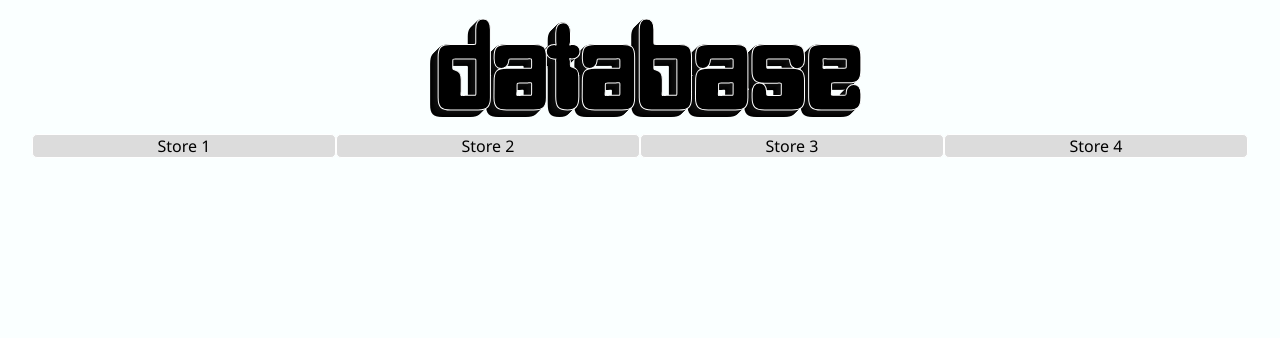
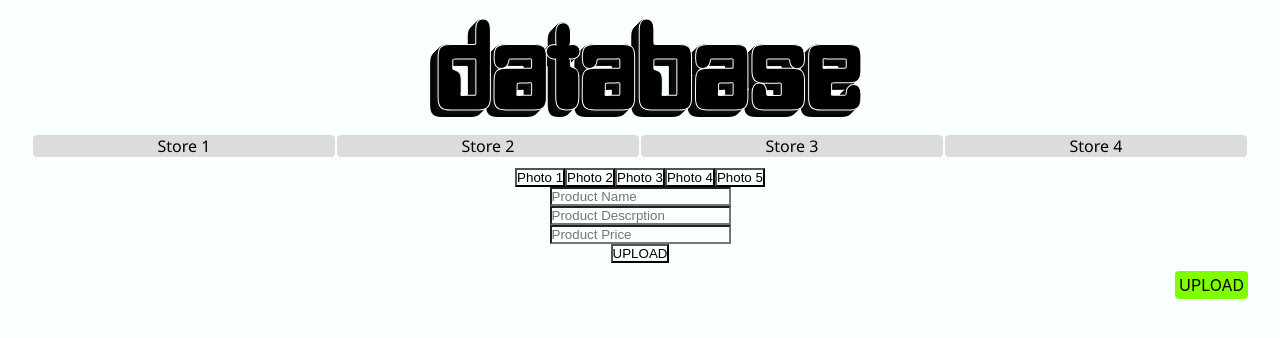
Before and after one commit to luke-mar/vintage-database, a React (Create React App) app: page /upload in a window 1280 px wide. Shown: the top 338 px of the page. Built offline with nearby package versions, Linux system fonts and the light colour scheme; no server answers.

Commit message:
working navigation and styling

```diff
--- a/package.json
+++ b/package.json
@@ -6,6 +6,7 @@
     "@testing-library/jest-dom": "^5.16.5",
     "@testing-library/react": "^13.4.0",
     "@testing-library/user-event": "^13.5.0",
+    "axios": "^1.4.0",
     "react": "^18.2.0",
     "react-dom": "^18.2.0",
     "react-router-dom": "^6.11.1",
--- a/src/App.js
+++ b/src/App.js
@@ -3,22 +3,39 @@ import Header from './components/Header/Header';
 import Card from './components/Card/Card';
 import StoreList from './components/StoreList/StoreList';
 import ItemPage from './components/ItemPage/ItemPage';
+import UploadPage from './components/UploadPage/UploadPage';
+import Footer from './components/Footer/Footer';
 
 import { Routes, Route } from "react-router-dom";
-import { useState } from "react";
+import { useState, useEffect } from "react";
+import axios from 'axios';
 
 function App() {
+  const [allProducts, setAllProducts] = useState([]);
+  const [nickname, setNickname] = useState('');
+
+  useEffect(() => {
+    axios.get('http://localhost:8080/products/')
+      .then((response) => {
+        if(response.data){
+          setAllProducts(response.data);
+        }
+      });
+  }, []);
+
   return (
     <>
       <Header />
       <StoreList />
 
       <Routes>
-        <Route path="/" element={<Card />} />
-        <Route path="/all" element={<Card />} />
-        <Route path="/item" element={<ItemPage />} />
+        <Route path="/" element={<Card allProducts={allProducts} setNickname={setNickname}/>} />
+        <Route path="/all" element={<Card allProducts={allProducts} setNickname={setNickname}/>} />
+        <Route path="/item/:id" element={<ItemPage nickname={nickname} allProducts={allProducts}/>} />
+        <Route path="/upload" element={<UploadPage />} />
+      </Routes>
 
-      </Routes>
+      <Footer />
     </>
   );
 }
--- a/src/components/Card/Card.js
+++ b/src/components/Card/Card.js
@@ -1,24 +1,28 @@
 import './Card.scss';
 import { useNavigate } from 'react-router-dom';
+import { useState, useEffect } from "react";
 
-function Card() {
+
+function Card(props) {
   const navigate = useNavigate();
 
   return (
     <>
-      <div className='container'>
-        <div className='card'>
-          <div className='photo' onClick={()=>{navigate('/item')}}></div>
-          <div className='name'>Item 1</div>
-        </div>
-      </div>
-
-      <div className='container'>
-        <div className='card'>
-          <div className='photo' onClick={()=>{navigate('/item')}}></div>
-          <div className='name'>Item 2</div>
-        </div>
-      </div>
+      {
+        props.allProducts.map (product =>{
+          return(
+            <div className='container'>
+              <div className='card'>
+                <img src={product.image1} className='photo' onClick={()=>{props.setNickname(product.nickname); navigate(`/item/${product.nickname}`);}}></img>
+                <div className='row'>
+                    <div className='name'>{product.name}</div>
+                    <div className='name'>{product.size}</div>
+                  </div>
+              </div>
+            </div>
+          );
+        })
+      }
     </>
   )
 }
--- a/src/components/Card/Card.scss
+++ b/src/components/Card/Card.scss
@@ -17,7 +17,8 @@
 
 .photo {
     width: 90%;
-    height: 85%;
+    height: 80%;
+    object-fit: cover;
     background-color: azure;
     margin: 1rem;
     border-radius: 5px;
@@ -28,4 +29,12 @@
 
 .name {
     background-color: unset;
+    padding:  0 0.5rem;
 }
+
+.row {
+    display: flex;
+    flex-direction: row;
+    justify-content: flex-start;
+    background-color: unset;
+}
--- /dev/null
+++ b/src/components/Footer/Footer.js
@@ -0,0 +1,14 @@
+import './Footer.scss';
+import { useNavigate } from 'react-router-dom';
+function Footer() {
+  const navigate = useNavigate();
+  return (
+    <>
+        <div className='footer'>
+            <div className='footer-upload' onClick={()=>{navigate('upload')}}>UPLOAD</div>
+        </div>
+    </>
+  );
+}
+
+export default Footer;
--- /dev/null
+++ b/src/components/Footer/Footer.scss
@@ -0,0 +1,18 @@
+.footer {
+    display: flex;
+    justify-content: flex-end;
+    width: 100%;
+    padding: 0.5rem 2rem;
+}
+
+.footer-upload {
+    background-color: chartreuse;
+    display: flex;
+    justify-content: flex-end;
+    padding: 0.25rem;
+    border-radius: 4px;
+    &:hover{
+        cursor: pointer;
+        background-color: darkseagreen;
+    }
+}
--- a/src/components/ItemPage/ItemPage.js
+++ b/src/components/ItemPage/ItemPage.js
@@ -1,15 +1,36 @@
 import './ItemPage.scss';
 import { useState } from 'react';
+import { useParams } from 'react-router-dom';
 
-function ItemPage() {
+function ItemPage(props) {
   const [selected, setSelected] = useState(0);
+//   const [productArray, setProductArray] = useState([]);
 
+//   useEffect(() => {
+//     setProductArray(props.allProducts);
+//   }, []);
+
+  let productArray = props.allProducts;
+  const Param = useParams();
+  let nick = '';
+  if(props.nickname === '')
+  {
+    nick = Param.id;
+  }
+  else
+  {
+    nick = props.nickname;
+  }
+  const currentIndex = productArray.findIndex(v => v.nickname === nick);
+
+  if(props.allProducts.length > 0)
+  {
   if(selected === 0)
   {
     return (
         <>
             <div className='container'>
-                <div className='next-photo0 selected-photo'></div>
+                <img src={productArray[currentIndex].image1} className='next-photo0 selected-photo'></img>
             </div>
 
             <div className='photos'>
@@ -34,7 +55,7 @@ function ItemPage() {
         return (
             <>
                 <div className='container'>
-                    <div className='next-photo1 selected-photo'></div>
+                    <img src={productArray[currentIndex].image1} className='next-photo0 selected-photo'></img>
                 </div>
 
                 <div className='photos'>
@@ -59,7 +80,7 @@ function ItemPage() {
         return (
             <>
                 <div className='container'>
-                    <div className='next-photo2 selected-photo'></div>
+                    <img src={productArray[currentIndex].image1} className='next-photo0 selected-photo'></img>
                 </div>
 
                 <div className='photos'>
@@ -83,7 +104,7 @@ function ItemPage() {
     return (
         <>
             <div className='container'>
-                <div className='next-photo3 selected-photo'></div>
+                <img src={productArray[currentIndex].image1} className='next-photo0 selected-photo'></img>
             </div>
 
             <div className='photos'>
@@ -106,7 +127,7 @@ function ItemPage() {
     return (
         <>
             <div className='container'>
-                <div className='next-photo4 selected-photo'></div>
+                <img src={productArray[currentIndex].image1} className='next-photo0 selected-photo'></img>
             </div>
 
             <div className='photos'>
@@ -124,6 +145,7 @@ function ItemPage() {
             </div>
         </>
     )
+  }
 
 }
 
--- a/src/components/ItemPage/ItemPage.scss
+++ b/src/components/ItemPage/ItemPage.scss
@@ -78,7 +78,8 @@
 
 .selected-photo {
     width: 100%;
-    height: 300px;
+    height: 400px;
+    object-fit:contain;
     display: flex;
     justify-content: center;
 }
--- /dev/null
+++ b/src/components/UploadPage/UploadPage.js
@@ -0,0 +1,25 @@
+import './UploadPage.scss';
+
+function UploadPage() {
+  return (
+    <>
+        <div className='upload-items'>
+            <div className='upload-photos'>
+                <button>Photo 1</button>
+                <button>Photo 2</button>
+                <button>Photo 3</button>
+                <button>Photo 4</button>
+                <button>Photo 5</button>
+            </div>
+
+            <input name='product-title' placeholder='Product Name'></input>
+            <input name='product-title' placeholder='Product Descrption'></input>
+            <input name='product-title' placeholder='Product Price'></input>
+
+            <button>UPLOAD</button>
+        </div>
+    </>
+  );
+}
+
+export default UploadPage;
--- /dev/null
+++ b/src/components/UploadPage/UploadPage.scss
@@ -0,0 +1,6 @@
+.upload-items {
+    display: flex;
+    flex-direction: column;
+    justify-content: flex-start;
+    align-items: center;
+}
```
Also changed, not shown: 1 other file (tests, documents, lock files or other folders).
